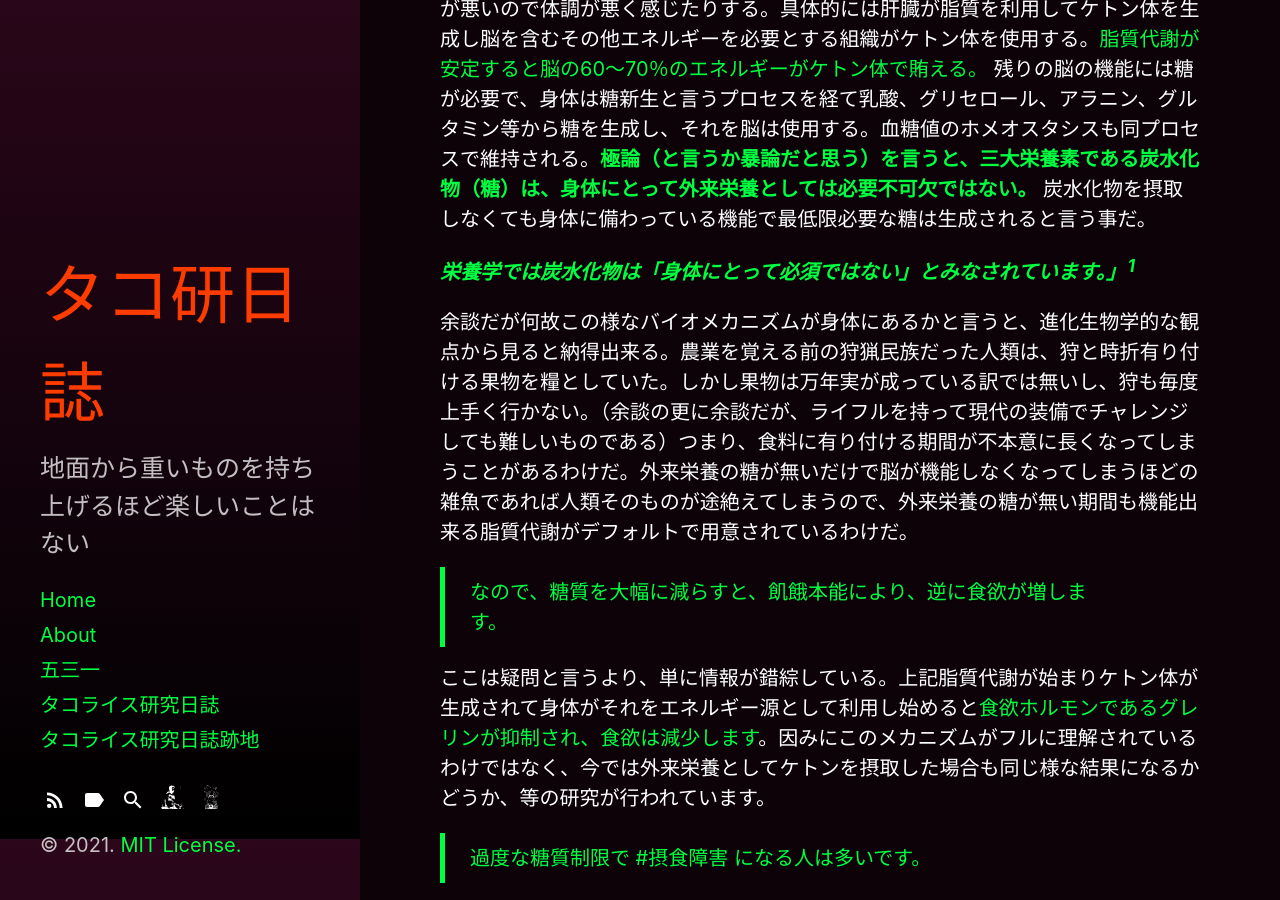
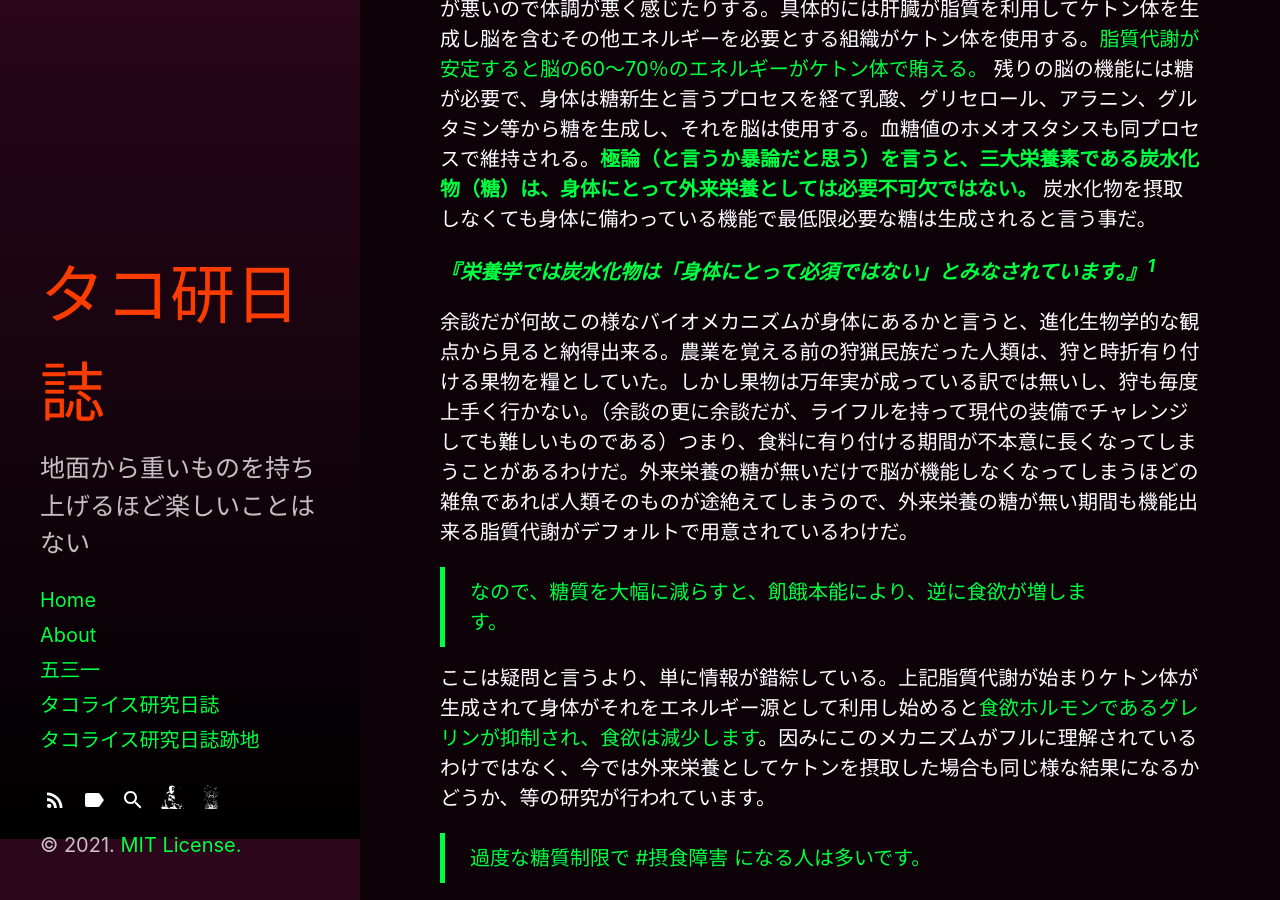
Before and after one commit to buckybean/buckybean.github.io, a Jekyll site: the page built from _posts/tacokennisshi/2021-07-23-tacokennisshi-gluconegogenesis.md, in a window 1280 px wide and 900 px high, scrolled down 961 px. Built offline with Jekyll 4.4.1, drawn with Linux system fonts in a browser that asks for light colours; comment, search, counter and statistics services are not loaded.

```diff
--- a/_posts/tacokennisshi/2021-07-23-tacokennisshi-gluconegogenesis.md
+++ b/_posts/tacokennisshi/2021-07-23-tacokennisshi-gluconegogenesis.md
@@ -19,7 +19,7 @@ tags:
 
 先ずここで疑問。身体へ外来栄養の糖の供給が一定である場合、脳は糖をエネルギー源として使用する。外来栄養の糖が不足している場合、身体は糖をメインに使用する代謝から脂質をメインに使用する代謝に変化する。このシフト時の過渡期は代謝効率が悪いので体調が悪く感じたりする。具体的には肝臓が脂質を利用してケトン体を生成し脳を含むその他エネルギーを必要とする組織がケトン体を使用する。[脂質代謝が安定すると脳の60〜70％のエネルギーがケトン体で賄える。](https://ccforum.biomedcentral.com/articles/10.1186/cc10020) 残りの脳の機能には糖が必要で、身体は糖新生と言うプロセスを経て乳酸、グリセロール、アラニン、グルタミン等から糖を生成し、それを脳は使用する。血糖値のホメオスタシスも同プロセスで維持される。**極論（と言うか暴論だと思う）を言うと、三大栄養素である炭水化物（糖）は、身体にとって外来栄養としては必要不可欠ではない。** 炭水化物を摂取しなくても身体に備わっている機能で最低限必要な糖は生成されると言う事だ。
 
-***栄養学では炭水化物は「身体にとって必須ではない」とみなされています。」[^1]***
+***『栄養学では炭水化物は「身体にとって必須ではない」とみなされています。』[^1]***
 
 余談だが何故この様なバイオメカニズムが身体にあるかと言うと、進化生物学的な観点から見ると納得出来る。農業を覚える前の狩猟民族だった人類は、狩と時折有り付ける果物を糧としていた。しかし果物は万年実が成っている訳では無いし、狩も毎度上手く行かない。（余談の更に余談だが、ライフルを持って現代の装備でチャレンジしても難しいものである）つまり、食料に有り付ける期間が不本意に長くなってしまうことがあるわけだ。外来栄養の糖が無いだけで脳が機能しなくなってしまうほどの雑魚であれば人類そのものが途絶えてしまうので、外来栄養の糖が無い期間も機能出来る脂質代謝がデフォルトで用意されているわけだ。
 
```
